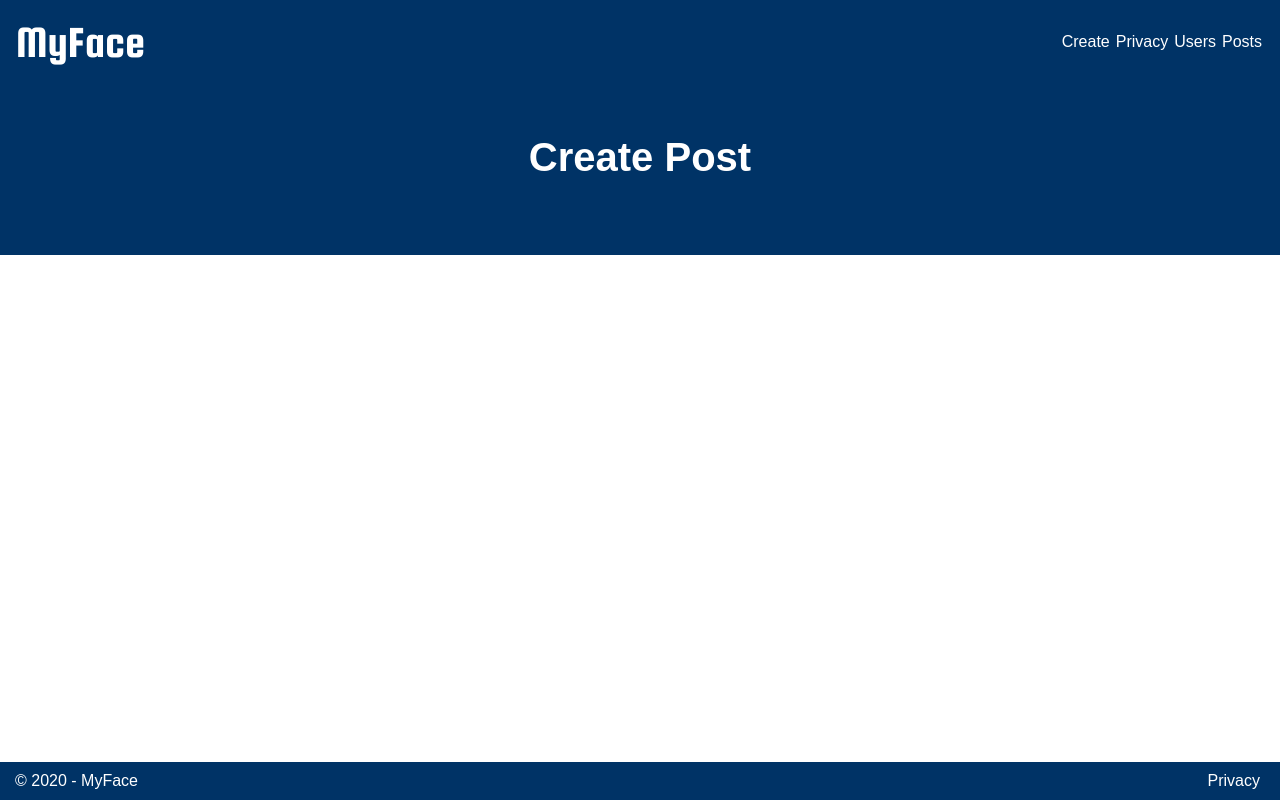
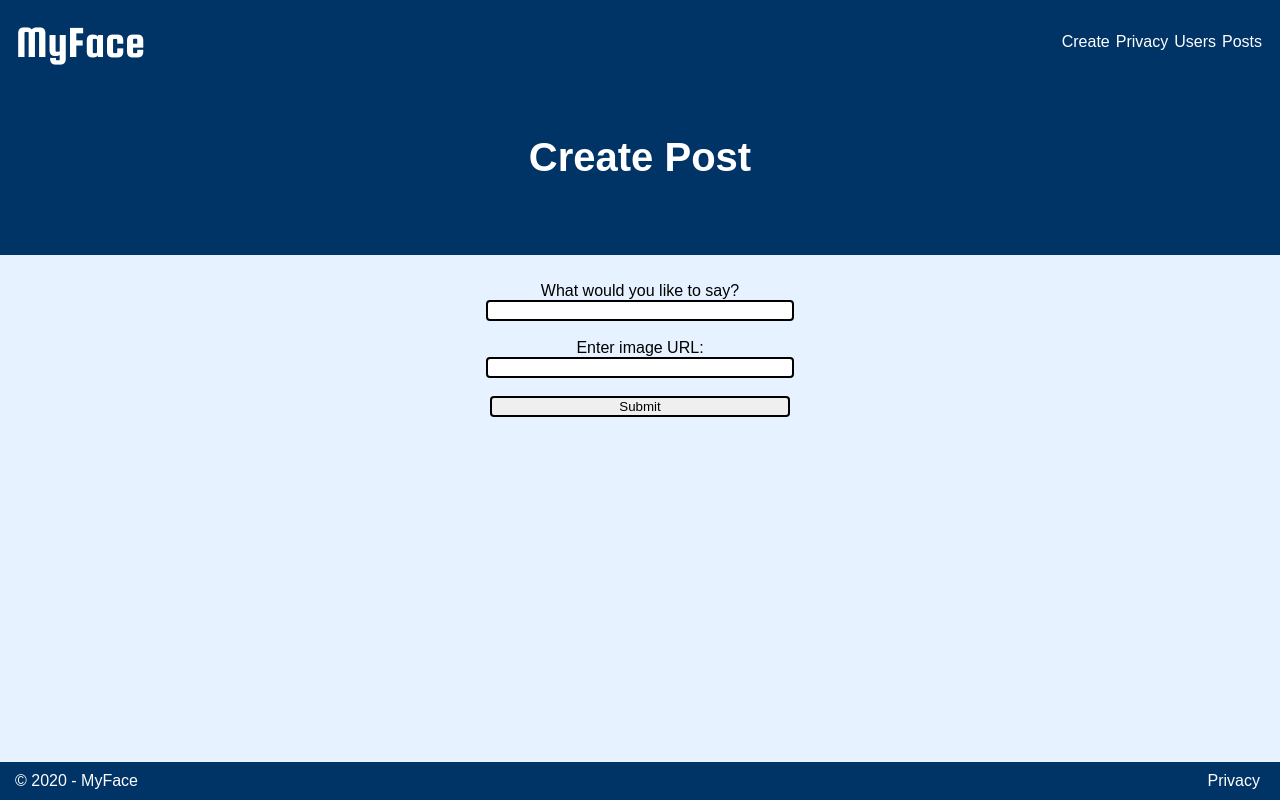
Before and after one commit to JamBai2812/myface-react, a React (Create React App) app: page /create in a window 1280 px wide. Built offline with nearby package versions, Linux system fonts and the light colour scheme.

Commit message:
Changed class of main to "fullScreen" and added to other pages
And added create post form

```diff
--- /dev/null
+++ b/src/Components/CreatePostForm.js
@@ -0,0 +1,37 @@
+import React, {useState} from "react";
+
+
+export function MyForm(){
+
+    const [message, setMessage] = useState("");
+    const [imageUrl, setImageUrl] = useState("");
+
+    function updateMessage(event) {
+        setMessage(event.target.value);
+    }
+
+    function handleSubmit(event){
+        alert(`A message was submitted: ${message}`);
+        event.preventDefault();
+    }
+
+    return (
+      <form onSubmit={handleSubmit}>
+          <label>
+              What would you like to say?<br/>
+              <input type="text" value={message} onChange={setMessage}/>
+          </label><br/><br/>
+          <label>
+              Enter image URL:<br/>
+              <input type="text" value={imageUrl} onChange={setImageUrl}/>
+          </label><br/><br/>
+          <input type="submit" value="Submit"/>
+      </form>
+    );
+
+
+
+
+
+
+}
--- a/src/Components/CreatePostPage.js
+++ b/src/Components/CreatePostPage.js
@@ -1,10 +1,12 @@
 import React from "react";
+import {MyForm} from "./CreatePostForm";
 
 
 function CreatePostPage() {
     return (
-        <main>
+        <main className="fullScreen">
             <h1>Create Post</h1>
+            <MyForm/>
         </main>
     );
 }
--- a/src/Components/IncorrectPath.js
+++ b/src/Components/IncorrectPath.js
@@ -3,7 +3,7 @@ import {Link} from 'react-router-dom';
 
 function IncorrectPath() {
     return (
-        <main>
+        <main className="fullScreen">
             <h1>Page Not Found</h1>
             <p className="pageDoesntExist">
                 Sorry - that page doesn't exist, try these:
--- a/src/Components/PrivacyPage.js
+++ b/src/Components/PrivacyPage.js
@@ -2,7 +2,7 @@ import React from "react";
 
 function PrivacyPage() {
     return (
-        <main className="privacyText">
+        <main className="fullScreen">
             <div >
                 <h1>Privacy</h1>
                 <p>Your data is safe with us....</p>
--- a/src/Components/UsersPage.js
+++ b/src/Components/UsersPage.js
@@ -2,7 +2,7 @@ import React from "react";
 
 function UsersPage() {
     return (
-        <main>
+        <main className="fullScreen">
             <h1>
                 Users
             </h1>
--- a/src/SassFiles/site.scss
+++ b/src/SassFiles/site.scss
@@ -159,7 +159,7 @@ h1 {
   background-color: $mainThemeColor;
 }
 
-.privacyText{
+.fullScreen{
   position: fixed;
   width: 100%;
   height: 100%;
```
